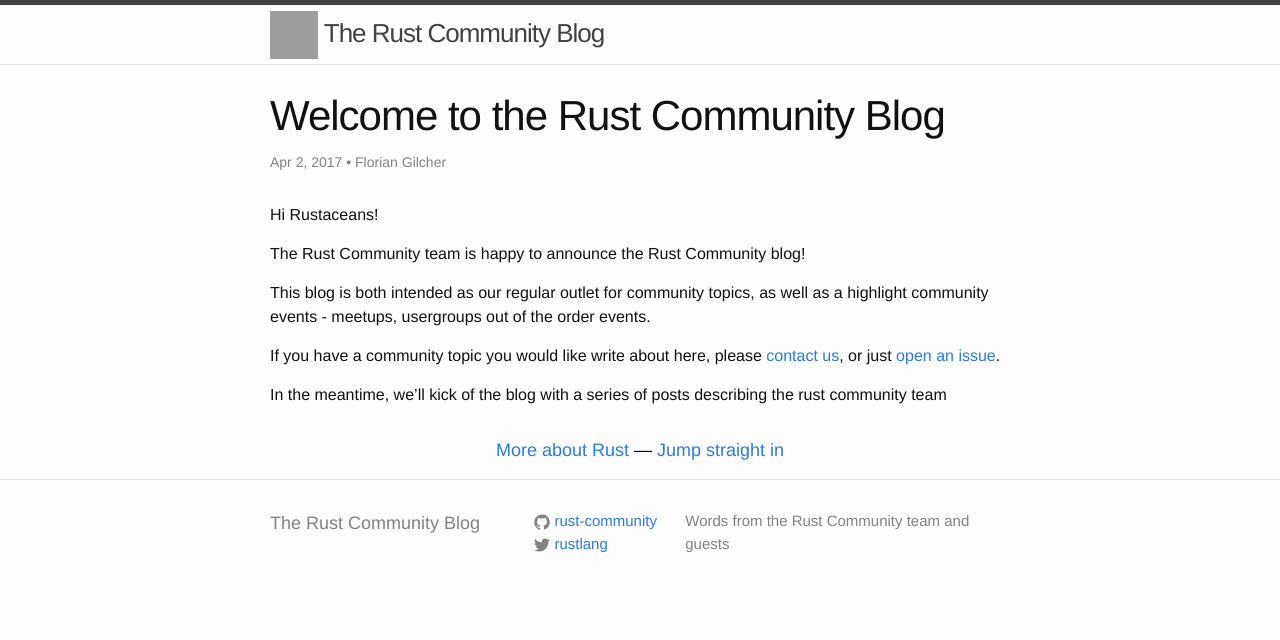
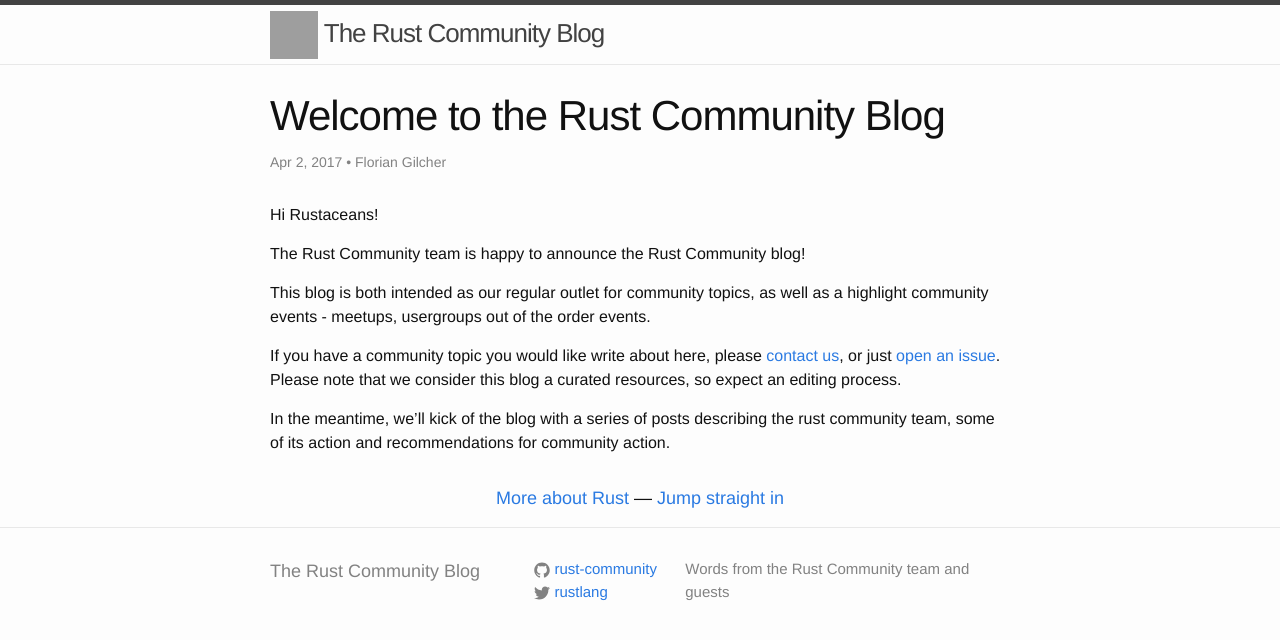
Before and after one commit to rust-community/blog.community.rs, a Jekyll site: the page built from _posts/2017-04-02-welcome.md, in a window 1280 px wide. Shown: the top 640 px of the page. Built offline with Jekyll 4.4.1, drawn with Linux system fonts in a browser that asks for light colours; grey boxes are pictures that could not be loaded.

Commit message:
Clarify some things

```diff
--- a/_posts/2017-04-02-welcome.md
+++ b/_posts/2017-04-02-welcome.md
@@ -11,6 +11,6 @@ The Rust Community team is happy to announce the Rust Community blog!
 
 This blog is both intended as our regular outlet for community topics, as well as a highlight community events - meetups, usergroups out of the order events.
 
-If you have a community topic you would like write about here, please [contact us](mailto:community-team@rust-lang.org), or just [open an issue](https://github.com/rust-community/blog.community.rs).
+If you have a community topic you would like write about here, please [contact us](mailto:community-team@rust-lang.org), or just [open an issue](https://github.com/rust-community/blog.community.rs). Please note that we consider this blog a curated resources, so expect an editing process.
 
-In the meantime, we'll kick of the blog with a series of posts describing the rust community team
+In the meantime, we'll kick of the blog with a series of posts describing the rust community team, some of its action and recommendations for community action.
```
